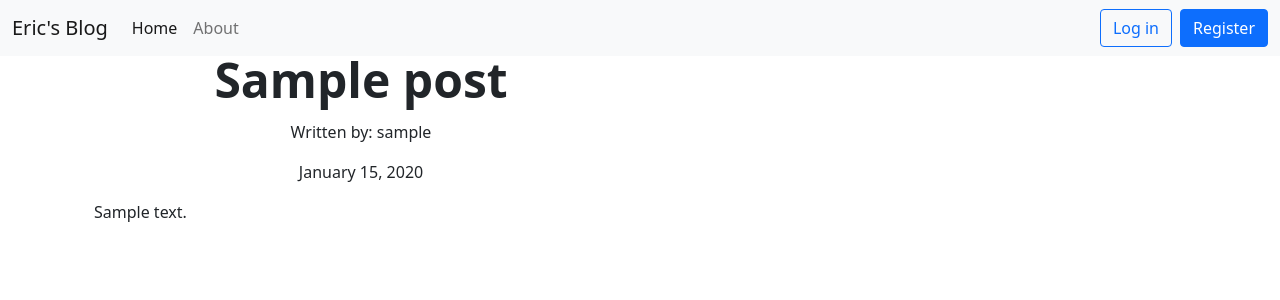
After one commit to shengkaisun/python_flask_repo, a Flask app: page /1 in a window 1280 px wide. The commit adds this page. Shown: the top 300 px of the page. Run offline with Flask 2, Linux system fonts and the light colour scheme; tables that the repository leaves empty hold one stand-in row (values such as "Sample post").

Commit message:
support blog CRUD and homepage; fix bugs

```diff
--- a/blog_site/website/__init__.py
+++ b/blog_site/website/__init__.py
@@ -28,7 +28,9 @@ login_manager.login_view = 'users.login'
 from website.core.views import core
 from website.errors.handlers import error_pages
 from website.users.views import users
+from website.blogs.views import blogs
 
 app.register_blueprint(core)
 app.register_blueprint(error_pages)
 app.register_blueprint(users)
+app.register_blueprint(blogs)
--- a/blog_site/website/blogs/views.py
+++ b/blog_site/website/blogs/views.py
@@ -0,0 +1,69 @@
+from flask import render_template, url_for, flash, request, redirect, Blueprint
+from flask_login import current_user, login_required
+from website import db
+from website.models import BlogPost
+from website.blogs.forms import BlogPostForm
+
+blogs = Blueprint('blogs', __name__)
+
+# Create
+@blogs.route('/create', methods=['POST', 'GET'])
+@login_required
+def create_post():
+    form = BlogPostForm()
+
+    if form.validate_on_submit():
+        blog_post = BlogPost(title=form.title.data,
+            text=form.text.data, user_id=current_user.id)
+        db.session.add(blog_post)
+        db.session.commit()
+        flash('Blog created!')
+        return redirect(url_for('core.index'))
+
+    return render_template('create_post.html', form=form)
+
+# View blog
+@blogs.route('/<int:blog_post_id>')
+def blog_post(blog_post_id):
+    blog_post = BlogPost.query.get_or_404(blog_post_id)
+    return render_template('blog_post.html', title=blog_post.title,
+        date=blog_post.date, post=blog_post)
+
+
+# Update
+@blogs.route('/<int:blog_post_id>/update', methods=['GET', 'POST'])
+@login_required
+def update(blog_post_id):
+    blog_post = BlogPost.query.get_or_404(blog_post_id)
+
+    if blog_post.author != current_user:
+        abort(403)
+        print('Not authorized user')
+
+    form = BlogPostForm()
+    if form.validate_on_submit():
+        blog_post.title = form.title.data
+        blog_post.text = form.text.data
+        db.session.commit()
+        flash('Blog updated!')
+        return redirect(url_for('blogs.blog_post', blog_post_id=blog_post.id))
+    elif request.method == 'GET':
+        # Fill up the original data
+        form.title.data = blog_post.title
+        form.text.data = blog_post.text
+
+    return render_template('create_post.html', form=form)
+
+# Delete
+@blogs.route('/<int:blog_post_id>/delete', methods=['GET', 'POST'])
+@login_required
+def delete_post(blog_post_id):
+    blog_post = BlogPost.query.get_or_404(blog_post_id)
+    if blog_post.author != current_user:
+        abort(403)
+        print('Delete post: Not authorized user')
+
+    db.session.delete(blog_post)
+    db.session.commit()
+    flash('Blog post delete!')
+    return redirect(url_for('core.index'))
--- a/blog_site/website/core/views.py
+++ b/blog_site/website/core/views.py
@@ -1,10 +1,14 @@
 from flask import render_template, request, Blueprint
+from website.models import BlogPost
 
 core = Blueprint('core', __name__)
 
 @core.route('/')
 def index():
-    return render_template('index.html')
+    page = request.args.get('page', 1, type=int)
+    blogs = BlogPost.query.order_by(BlogPost.date.desc()).\
+        paginate(page=page, per_page=5)
+    return render_template('index.html', blogs=blogs)
 
 @core.route('/info')
 def info():
--- a/blog_site/website/templates/base.html
+++ b/blog_site/website/templates/base.html
@@ -35,7 +35,7 @@
                     <a class="nav-link " href="{{url_for('users.account')}}">Account</a>
                   </li>
                   <li class="nav-item">
-                    <a class="nav-link" href="#">Create Post</a>
+                    <a class="nav-link" href="{{url_for('blogs.create_post')}}">Create Post</a>
                   </li>
                 {% endif %}
               </ul>
--- /dev/null
+++ b/blog_site/website/templates/blog_post.html
@@ -0,0 +1,44 @@
+{% extends "base.html" %}
+{% block content %}
+    <div class="col-lg-6">
+        <div align='center'>
+            <h1 class="display-5 fw-bold lh-1 mb-3">{{post.title}}</h1> </h1>
+            <p>Written by: {{post.author.username}}</p>
+            <p>{{post.date.strftime('%B %d, %Y')}}</p>
+        </div>
+    </div>
+
+    <div class="container">
+        <p>{{post.text}}</p>
+    </div>
+
+    {% if post.author == current_user %}
+        <div class="container">
+            <a href="{{url_for('blogs.update', blog_post_id=post.id)}}" class="btn btn-primary">Update</a>
+            <button type="button" class="btn btn-danger" data-bs-toggle="modal" data-bs-target="#del_modal">Delete</button>
+        </div>
+
+        <div class="modal" tabindex="-1" id="del_modal">
+            <div class="modal-dialog">
+              <div class="modal-content">
+                <div class="modal-header">
+                  <h5 class="modal-title">Delete post</h5>
+                  <button type="button" class="btn-close" data-bs-dismiss="modal" aria-label="Close"></button>
+                </div>
+                <div class="modal-body">
+                  <p>Are you sure to delete the post?</p>
+                </div>
+                <div class="modal-footer">
+                  <button type="button" class="btn btn-secondary" data-bs-dismiss="modal">Cancel</button>
+
+                  <form action="{{ url_for('blogs.delete_post', blog_post_id=post.id) }}" method="POST">
+                      <input type="submit" value="Delete" class="btn btn-danger">
+                  </form>
+                </div>
+              </div>
+            </div>
+          </div>
+
+    {% endif %}
+
+{% endblock %}
--- a/blog_site/website/templates/user_blog_posts.html
+++ b/blog_site/website/templates/user_blog_posts.html
@@ -3,12 +3,12 @@
     <div class="container">
         <div class="col-lg-6" align="center">
             <h1 class="display-5 fw-bold lh-1 mb-3">Welcome to the page for {{user.username}}</h1>
-            <img src="{{url_for('static',filename='profile_pics/' + user.proflie_image)}}" alt="" width="40" height="40">
+            <img src="{{url_for('static',filename='profile_pics/' + user.profile_image)}}" alt="" width="80" height="80">
             <p class="lead">Here are the list of your blog posts.</p>
         </div>
 
         {% for post in blog_posts.items %}
-            <h2> <a href="{{url_for('blog_posts.blog_post', blog_post_id=post.id)}}">{{post.title}}</a> </h2>
+            <h2> <a href="{{url_for('blogs.blog_post', blog_post_id=post.id)}}">{{post.title}}</a> </h2>
             <p>Written by: <a href="url_for('users.user_post', username=post.author.username)">{{post.author.username}}</a></p>
             <p class="text-muted">Publihsed on: {{post.date.strftime("%Y-%m-%d")}}</p> <br>
             <p>{{post.text}}</p>
@@ -18,7 +18,7 @@
 
     <nav aria-label="Page navigation for posts">
         <ul class="pagination justify-content-center">
-            {% for page_num in blog_posts.iter_pages(left_edge=1, rightedge=1, left_current=1, right_current=2) %}
+            {% for page_num in blog_posts.iter_pages(left_edge=1, right_edge=1, left_current=1, right_current=2) %}
                 {% if blog_posts.page == page_num %}
                     <li class="page-item disabled">
                         <a class="page-link" href="url_for('users.user_posts', username=user.username, page=page_num)">{{page_num}}</a>
```
Also changed, not shown: blog_site/website/blogs/forms.py (+8 -0 lines), blog_site/website/templates/create_post.html (added, +25 -0 lines), blog_site/website/templates/index.html (+37 -5 lines).
